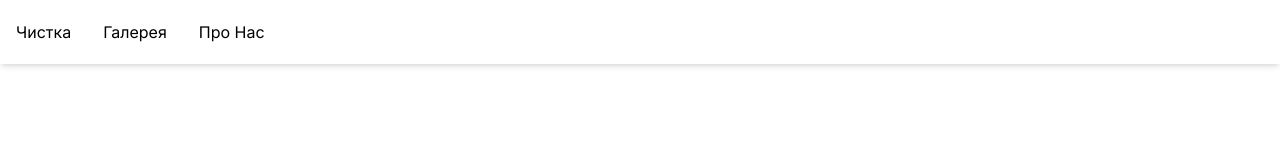
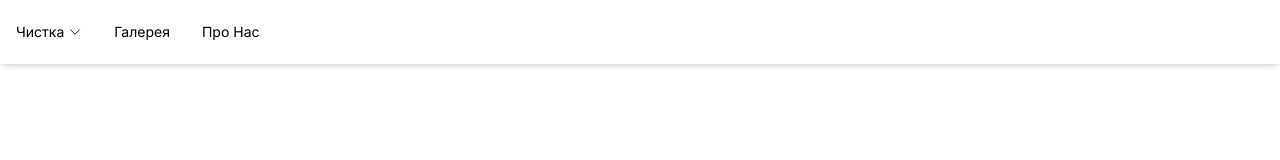
Before and after one commit to 8em/vapor-laces-react, a Next.js app: page / in a window 1280 px wide. Shown: the top 160 px of the page. Built offline with nearby package versions, Linux system fonts and the light colour scheme.

Commit message:
header nav fixes

```diff
--- a/src/app/layout.tsx
+++ b/src/app/layout.tsx
@@ -1,7 +1,7 @@
 import type { Metadata } from 'next'
 import { Inter } from 'next/font/google'
 import './globals.css'
-import Navbar from '@/components/Header'
+import Header from '@/components/Header'
 
 const inter = Inter({ subsets: ['latin'] })
 
@@ -18,7 +18,7 @@ export default function RootLayout({
   return (
     <html lang="en">
       <body className={inter.className}>
-        <Navbar />
+        <Header />
         {children}
       </body>
     </html>
--- a/src/components/Header.tsx
+++ b/src/components/Header.tsx
@@ -3,6 +3,7 @@
 import { useEffect, useRef, useState } from "react";
 import Link from "next/link";
 import { Popover, PopoverButton, PopoverPanel } from "@headlessui/react";
+import ChevronDownIcon from "./UI/ChevronDownIcon";
 
 // const Header = () => {
 //   return (
@@ -69,42 +70,48 @@ import { Popover, PopoverButton, PopoverPanel } from "@headlessui/react";
 //   )
 // }
 
-interface DropdownItem {
+interface DropdownLink {
   id: string;
   name: string;
   imageUrl?: string;
+  hasMenu?: boolean;
 }
 
-interface DropdownProps {
+interface DropdownLinkProps {
   id: string;
   title: string;
-  data: DropdownItem[];
+  data: DropdownLink[];
   hasImage?: boolean;
   style?: string;
   selectedIf?: string;
   onSelect?: (id: string) => void;
 }
 
-const headerLinks: {label: string; path: string}[] = [
-  { label: "Чистка", path: "/services"},
-  { label: "Галерея", path: "/gallery"},
-  { label: "Про Нас", path: "/about-us"}
-]
-
+const headerLinks: { label: string; path: string; hasMenu?: boolean }[] = [
+  { label: "Чистка", path: "/services", hasMenu: true },
+  { label: "Галерея", path: "/gallery" },
+  { label: "Про Нас", path: "/about-us" },
+];
 
 const Header = () => {
   return (
     <header className="sticky z-50 top-0 inset-x-0 bg-white shadow-md">
       <div className="max-w-7xl mx-auto flex items-center justify-between h-16 px-4">
-        <ul className="flex flex-row gap-8 list-none p-0">
-          {
-            headerLinks.map((links) => {
-              return (
-                <li><Link className="cursor-pointer" href="{links.path}">{links.label}</Link></li>
-              )
-            })
-          }
+        <ul className="flex text-sm flex-row gap-8 list-none p-0">
+          {headerLinks.map((link) => {
+            return (
 
+              <li key={link.path}>
+                <Link
+                  className="flex flex-row items-center justify-center gap-1 cursor-pointer"
+                  href={link.path}
+                >
+                  {link.label}
+                  {link.hasMenu && <ChevronDownIcon />}
+                </Link>
+              </li>
+            );
+          })}
         </ul>
       </div>
     </header>
--- /dev/null
+++ b/src/components/UI/ChevronDownIcon.tsx
@@ -0,0 +1,20 @@
+const ChevronDownIcon = () => {
+  return (
+    <svg
+      xmlns="http://www.w3.org/2000/svg"
+      fill="none"
+      viewBox="0 0 24 24"
+      strokeWidth={1.5}
+      stroke="currentColor"
+      className="size-3.5"
+    >
+      <path
+        strokeLinecap="round"
+        strokeLinejoin="round"
+        d="m19.5 8.25-7.5 7.5-7.5-7.5"
+      />
+    </svg>
+  );
+};
+
+export default ChevronDownIcon;
```
